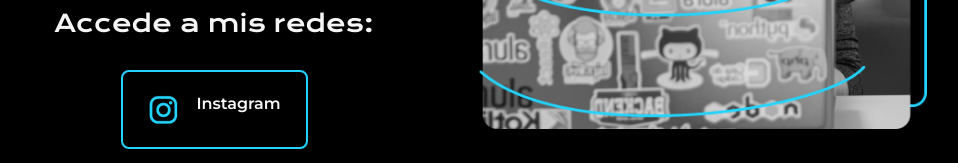
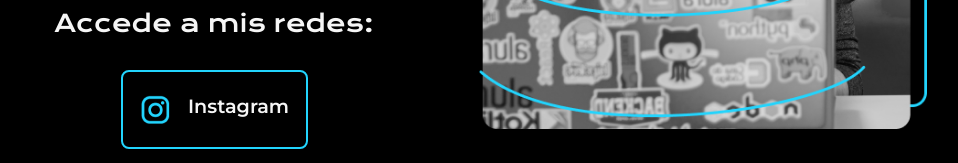
Before and after one commit to KatherineReyesS/portafolio, a plain HTML site: page index.html in a window 1280 px wide. Shown: the part 637-800 px from the top of the page, without its empty margins (161-1119 px from the left). Drawn offline with nearby package versions, Linux system fonts and the light colour scheme.

Commit message:
Add files via upload

```diff
--- a/styles/style.css
+++ b/styles/style.css
@@ -89,7 +89,7 @@ body {
     text-align: center;
     padding: 21.5px 0;
     border-radius: 8px;
-    font-size: s1.5rem;
+    font-size: 1.2rem;
     font-weight: 600;
     text-decoration: none;
     color: var(--color-secundario);
```
